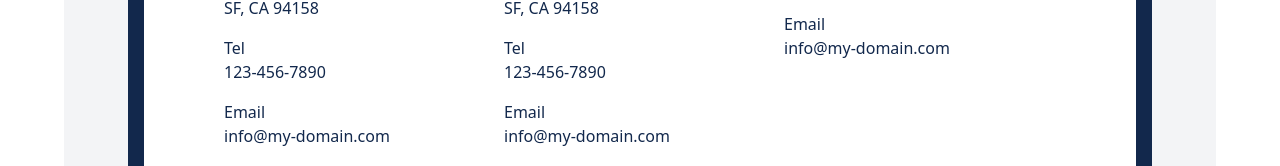
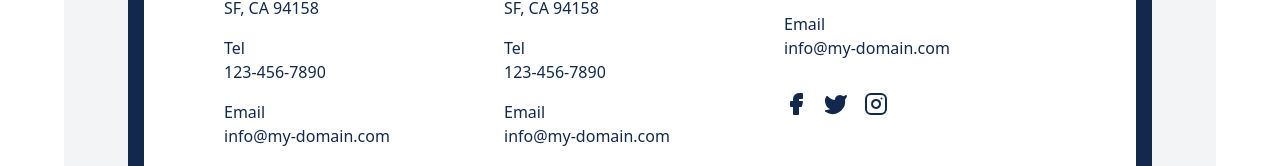
Before and after one commit to CodeByAshuu/OpenShelf, a React (Vite) app in the folder client/: page /contact in a window 1280 px wide. Shown: the part 544-710 px from the top of the page. Built offline with nearby package versions, Linux system fonts and the light colour scheme.

Commit message:
added social links

```diff
--- a/client/package.json
+++ b/client/package.json
@@ -12,6 +12,7 @@
   "dependencies": {
     "@tailwindcss/vite": "^4.1.11",
     "axios": "^1.11.0",
+    "lucide-react": "^0.537.0",
     "react": "^19.1.0",
     "react-dom": "^19.1.0",
     "react-icons": "^5.5.0",
--- a/client/src/pages/Contact.jsx
+++ b/client/src/pages/Contact.jsx
@@ -1,5 +1,14 @@
 import React, { useState } from 'react';
 import Footer from '../components/Footer';
+
+import {
+  Facebook,
+  Twitter,
+  Instagram,
+  // LucidePinterest as Pinterest,
+} from 'lucide-react';
+
+
 
 export default function Contact() {
   const [formData, setFormData] = useState({
@@ -65,9 +74,26 @@ export default function Contact() {
           ))}
           <div className="text-[#12284C] space-y-4">
             <h2 className="text-xl font-medium tracking-wider">Customer Service</h2>
-              <p>Tel<br />1-800-000-0000</p>
-              <p>Email<br />info@my-domain.com</p>
+            <p>Tel<br />1-800-000-0000</p>
+            <p>Email<br />info@my-domain.com</p>
+
+            {/* Social Media Icons */}
+            <div className="flex gap-4 pt-4">
+              <a href="https://facebook.com" target="_blank" rel="noopener noreferrer" aria-label="Facebook">
+                <Facebook className="fill-[#12284C] hover:opacity-70 w-6 h-6 text-[#12284C]" />
+              </a>
+              <a href="https://twitter.com" target="_blank" rel="noopener noreferrer" aria-label="Twitter">
+                <Twitter className="fill-[#12284C] hover:opacity-70 w-6 h-6" />
+              </a>
+              <a href="https://instagram.com" target="_blank" rel="noopener noreferrer" aria-label="Instagram">
+                <Instagram className="text-[#12284C] hover:opacity-70 w-6 h-6" />
+              </a>
+              {/* <a href="https://pinterest.com" target="_blank" rel="noopener noreferrer" aria-label="Pinterest">
+                <Pinterest className="text-[#12284C] hover:opacity-70 w-6 h-6" />
+              </a> */}
+            </div>
           </div>
+
         </div>
 
         {/* Contact Form */}
```
Also changed, not shown: 1 other file (tests, documents, lock files or other folders).
